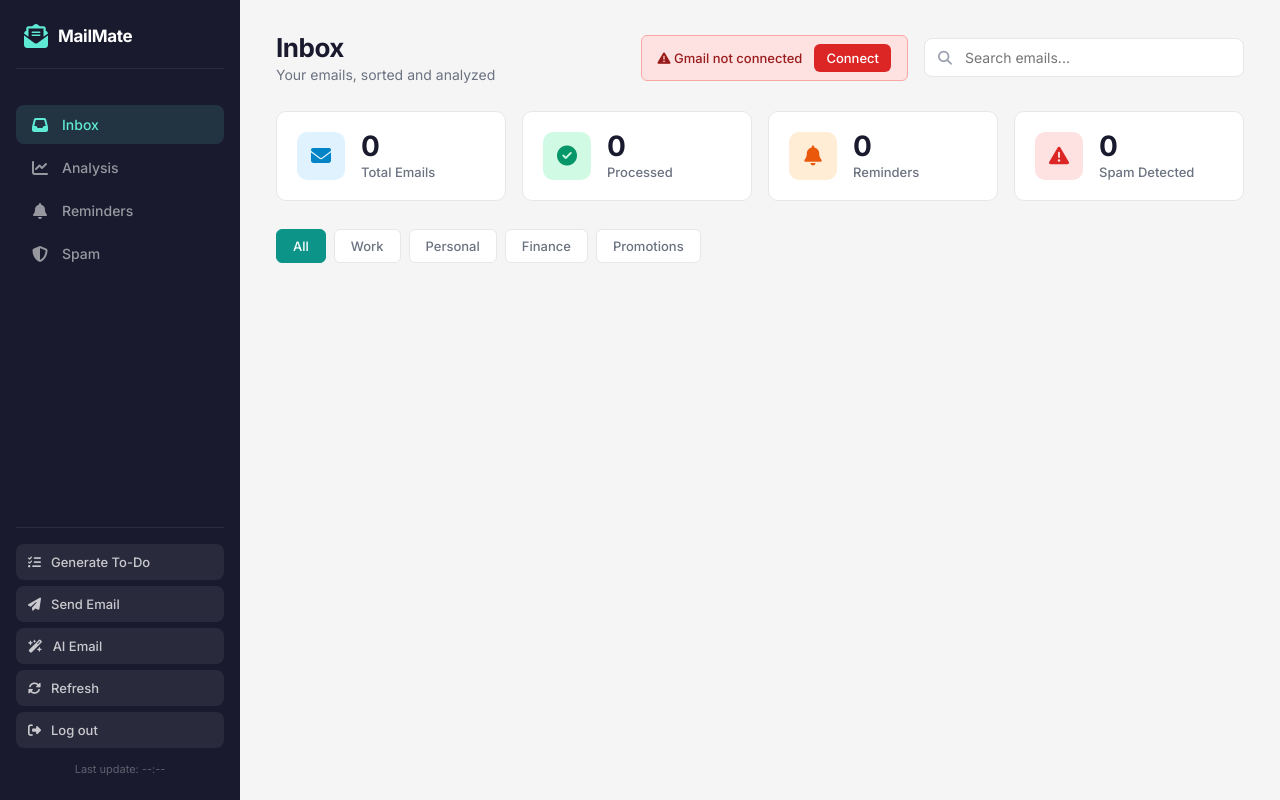
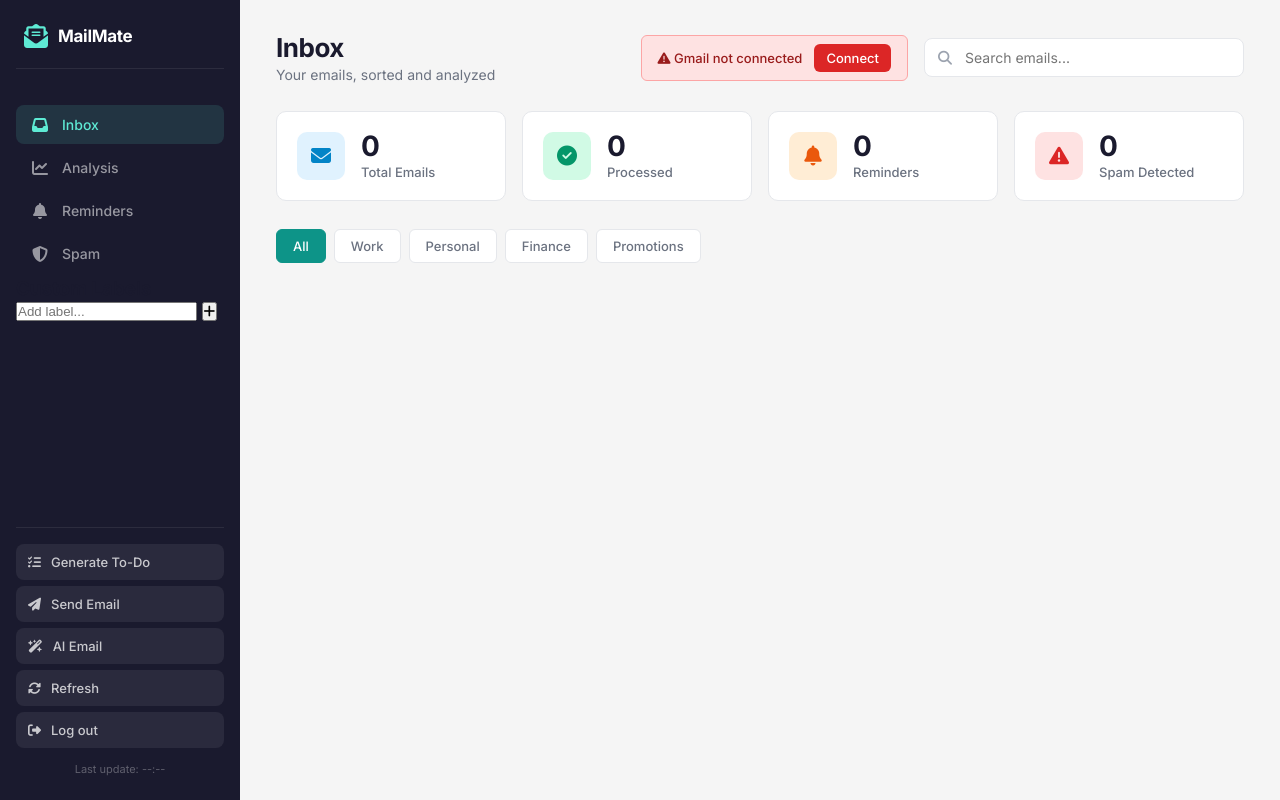
Before and after one commit to DevanshMalhotra17/MailMate, a Flask app: page / in a window 1280 px wide. Run offline with Flask 3, Linux system fonts and the light colour scheme; the visitor is signed in with stand-in values (Sample User, id 1).

Commit message:
Add custom labels and manual recategorization

```diff
--- a/app.py
+++ b/app.py
@@ -104,6 +104,20 @@ def get_user_token_path(username):
 
 def get_user_data_path(username):
     return os.path.join(DATA_DIR, f"{username}_emails.xlsx")
+
+def get_user_labels_path(username):
+    return os.path.join(DATA_DIR, f"{username}_labels.json")
+
+DEFAULT_CATEGORIES = ['Work', 'Education', 'Finance', 'Promotions', 'Personal', 'Support', 'Updates', 'Spam', 'Other']
+
+def get_user_categories(username):
+    """Get all categories including custom labels for a user."""
+    labels_path = get_user_labels_path(username)
+    custom_labels = []
+    if os.path.exists(labels_path):
+        with open(labels_path, 'r') as f:
+            custom_labels = json.load(f)
+    return DEFAULT_CATEGORIES + custom_labels
 
 def login_required(f):
     @wraps(f)
@@ -302,7 +316,8 @@ def run_pipeline_for_user(username):
         # Read and process emails
         if os.path.exists(data_path):
             df = pd.read_excel(data_path)
-            df = run_function_call(df)
+            custom_cats = get_user_categories(username)
+            df = run_function_call(df, custom_categories=custom_cats)
 
             df.to_excel(data_path, index=False)
 
@@ -339,12 +354,17 @@ def index():
 
         # Check if user has connected Gmail
         has_gmail = os.path.exists(get_user_token_path(session['username']))
+        custom_labels = []
+        labels_path = get_user_labels_path(session['username'])
+        if os.path.exists(labels_path):
+            with open(labels_path, 'r') as f:
+                custom_labels = json.load(f)
 
-        return render_template('index.html', emails=emails, has_gmail=has_gmail)
+        return render_template('index.html', emails=emails, has_gmail=has_gmail, custom_labels=custom_labels)
 
     except Exception as e:
         print(f"Error loading emails: {e}")
-        return render_template('index.html', emails=[])
+        return render_template('index.html', emails=[], custom_labels=[])
 
 @app.route('/analysis')
 @login_required
@@ -496,6 +516,59 @@ def refresh_emails():
     except Exception as e:
         print(f"Refresh error: {e}")
         return redirect(request.referrer or url_for('index'))
+
+@app.route('/api/labels', methods=['POST', 'DELETE'])
+@login_required
+def manage_labels():
+    username = session.get('username')
+    labels_path = get_user_labels_path(username)
+
+    if os.path.exists(labels_path):
+        with open(labels_path, 'r') as f:
+            labels = json.load(f)
+    else:
+        labels = []
+
+    if request.method == 'POST':
+        data = request.json
+        new_label = data.get('label')
+        if new_label and new_label not in labels and new_label not in DEFAULT_CATEGORIES:
+            labels.append(new_label)
+            with open(labels_path, 'w') as f:
+                json.dump(labels, f)
+            return jsonify({'success': True, 'labels': labels})
+        return jsonify({'success': False, 'message': 'Invalid label'}), 400
+
+    elif request.method == 'DELETE':
+        data = request.json
+        label_to_remove = data.get('label')
+        if label_to_remove in labels:
+            labels.remove(label_to_remove)
+            with open(labels_path, 'w') as f:
+                json.dump(labels, f)
+            return jsonify({'success': True, 'labels': labels})
+        return jsonify({'success': False, 'message': 'Label not found'}), 404
+
+@app.route('/api/recategorize', methods=['POST'])
+@login_required
+def recategorize_email():
+    try:
+        data = request.json
+        email_id = data.get('email_id')
+        new_category = data.get('category')
+
+        username = session.get('username')
+        data_path = get_user_data_path(username)
+
+        if os.path.exists(data_path):
+            df = pd.read_excel(data_path)
+            if 'id' in df.columns:
+                df.loc[df['id'] == email_id, 'category'] = new_category
+                df.to_excel(data_path, index=False)
+                return jsonify({'success': True})
+        return jsonify({'success': False, 'message': 'Email not found'}), 404
+    except Exception as e:
+        return jsonify({'success': False, 'message': str(e)}), 500
 
 @app.route('/api/stats')
 def get_stats():
--- a/templates/index.html
+++ b/templates/index.html
@@ -34,6 +34,22 @@
                     <i class="fas fa-shield-alt"></i>
                     <span>Spam</span>
                 </a>
+
+                <div class="sidebar-section">
+                    <h3 class="sidebar-title">Custom Labels</h3>
+                    <div id="customLabelsList" class="custom-labels-list">
+                        {% for label in custom_labels %}
+                        <div class="label-item">
+                            <span>{{ label }}</span>
+                            <i class="fas fa-times remove-label" onclick="removeLabel('{{ label }}')"></i>
+                        </div>
+                        {% endfor %}
+                    </div>
+                    <div class="add-label-box">
+                        <input type="text" id="newLabelInput" placeholder="Add label...">
+                        <button onclick="addLabel()"><i class="fas fa-plus"></i></button>
+                    </div>
+                </div>
             </nav>
             <div class="sidebar-footer">
                 <button class="refresh-btn" onclick="generateTodoList()">
@@ -145,6 +161,9 @@
                 <button class="tab-btn" onclick="filterByCategory('Personal')">Personal</button>
                 <button class="tab-btn" onclick="filterByCategory('Finance')">Finance</button>
                 <button class="tab-btn" onclick="filterByCategory('Promotions')">Promotions</button>
+                {% for label in custom_labels %}
+                <button class="tab-btn" onclick="filterByCategory('{{ label }}')">{{ label }}</button>
+                {% endfor %}
             </div>
 
             <!-- Email List -->
@@ -220,7 +239,25 @@
                 </div>
                 <div class="detail-row">
                     <strong>Category:</strong>
-                    <span id="modalCategory" class="badge"></span>
+                    <div style="display: flex; gap: 8px; align-items: center;">
+                        <select id="modalCategorySelect" class="badge" style="border: 1px solid #e2e8f0; padding: 4px 8px; cursor: pointer;">
+                            <option value="Work">Work</option>
+                            <option value="Education">Education</option>
+                            <option value="Finance">Finance</option>
+                            <option value="Promotions">Promotions</option>
+                            <option value="Personal">Personal</option>
+                            <option value="Support">Support</option>
+                            <option value="Updates">Updates</option>
+                            <option value="Spam">Spam</option>
+                            <option value="Other">Other</option>
+                            {% for label in custom_labels %}
+                            <option value="{{ label }}">{{ label }}</option>
+                            {% endfor %}
+                        </select>
+                        <button onclick="updateEmailCategory()" class="btn-view" style="padding: 4px 8px; font-size: 11px;">
+                            <i class="fas fa-save"></i>
+                        </button>
+                    </div>
                 </div>
                 <div class="detail-row">
                     <strong>Sentiment:</strong>
@@ -387,15 +424,18 @@
             });
         }
 
+        let currentEmailId = null;
+
         // Show email details
         function showEmailDetails(index) {
             const email = emailsData[index];
+            currentEmailId = email.id;
             const modal = document.getElementById('emailModal');
 
             document.getElementById('modalSubject').textContent = email.subject || 'No Subject';
             document.getElementById('modalFrom').textContent = email.from || 'Unknown';
             document.getElementById('modalDate').textContent = email.date || 'No Date';
-            document.getElementById('modalCategory').textContent = email.category || 'Other';
+            document.getElementById('modalCategorySelect').value = email.category || 'Other';
             document.getElementById('modalSentiment').textContent = email.sentiment || 'N/A';
             document.getElementById('modalUrgency').textContent = email.urgency || 'N/A';
             document.getElementById('modalBody').textContent = email.body || 'No content';
@@ -410,6 +450,66 @@
             }
 
             modal.style.display = 'block';
+        }
+
+        async function addLabel() {
+            const labelInput = document.getElementById('newLabelInput');
+            const label = labelInput.value.trim();
+            if (!label) return;
+
+            try {
+                const response = await fetch('/api/labels', {
+                    method: 'POST',
+                    headers: { 'Content-Type': 'application/json' },
+                    body: JSON.stringify({ label })
+                });
+                const result = await response.json();
+                if (result.success) {
+                    window.location.reload();
+                } else {
+                    alert(result.message);
+                }
+            } catch (error) {
+                console.error(error);
+            }
+        }
+
+        async function removeLabel(label) {
+            if (!confirm(`Are you sure you want to remove the label "${label}"?`)) return;
+
+            try {
+                const response = await fetch('/api/labels', {
+                    method: 'DELETE',
+                    headers: { 'Content-Type': 'application/json' },
+                    body: JSON.stringify({ label })
+                });
+                const result = await response.json();
+                if (result.success) {
+                    window.location.reload();
+                }
+            } catch (error) {
+                console.error(error);
+            }
+        }
+
+        async function updateEmailCategory() {
+            const category = document.getElementById('modalCategorySelect').value;
+            if (!currentEmailId) return;
+
+            try {
+                const response = await fetch('/api/recategorize', {
+                    method: 'POST',
+                    headers: { 'Content-Type': 'application/json' },
+                    body: JSON.stringify({ email_id: currentEmailId, category })
+                });
+                const result = await response.json();
+                if (result.success) {
+                    alert('Category updated!');
+                    window.location.reload();
+                }
+            } catch (error) {
+                console.error(error);
+            }
         }
 
         // Close modal
```
Also changed, not shown: function_call.py (+7 -5 lines).
